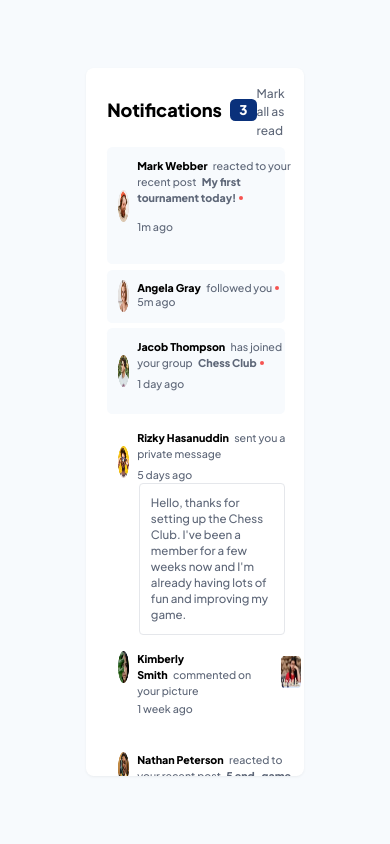
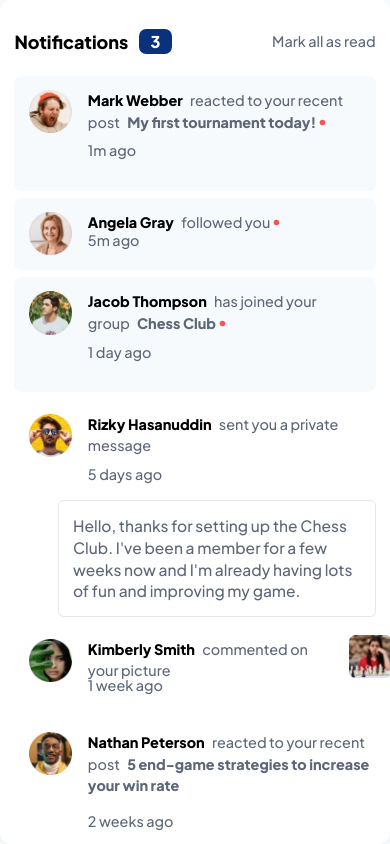
Before and after one commit to pkthunder87/notifications-page, a React (Vite) app: page / in a window 390 px wide. Built offline with nearby package versions, Linux system fonts and the light colour scheme.

Commit message:
Feat: Finish mobile design for NotificationsTop

```diff
--- a/src/App.jsx
+++ b/src/App.jsx
@@ -3,7 +3,7 @@ import NotificationsTop from './components/NotificationsTop';
 
 function App() {
   return (
-    <div className="grid h-[84dvh] w-[56dvw] grid-rows-[10%_90%] overflow-scroll rounded-xl bg-white px-8 py-4 text-2xl drop-shadow-sm">
+    <div className="grid h-[100dvh] w-full overflow-scroll rounded-xl bg-white px-4 py-4 text-2xl drop-shadow-sm sm:h-[84dvh] sm:w-[56dvw]  sm:px-8">
       <NotificationsTop />
       <NotificationsList />
     </div>
--- a/src/components/NotificationItem.jsx
+++ b/src/components/NotificationItem.jsx
@@ -22,7 +22,9 @@ function NotificationItem({
   return (
     <div>
       <div
-        className={`grid  w-full grid-cols-[10%_78%_12%] grid-rows-2 items-center gap-x-4 p-2 ${unreadHighlight}`}
+        className={`grid  w-full
+        grid-cols-[16%_70%_14%]
+        grid-rows-2 items-center gap-x-4 p-2 sm:grid-cols-[10%_78%_12%] ${unreadHighlight}`}
       >
         <div className={`row-span-2 ml-2 ${stylePicture}`}>
           <img
@@ -70,7 +72,7 @@ function NotificationItem({
       </div>
       {activeMessage ? (
         <div
-          className={`-mt-4 ml-12 rounded-md  border-[1px] border-solid p-4 text-[1.08rem] leading-6 text-dark-grayish-blue hover:cursor-pointer hover:bg-light-grayish-blue-1 sm:ml-[5.4rem] sm:mt-0`}
+          className={`ml-12 mt-4 rounded-md  border-[1px] border-solid p-4 text-[1.08rem] leading-6 text-dark-grayish-blue hover:cursor-pointer hover:bg-light-grayish-blue-1 sm:ml-[5.4rem]`}
         >{`${activeMessage}`}</div>
       ) : (
         false
--- a/src/components/NotificationsList.jsx
+++ b/src/components/NotificationsList.jsx
@@ -12,6 +12,7 @@ function NotificationsList() {
         reaction="reacted to your recent post"
         timestamp="1m ago"
         headline="My first tournament today!"
+        adjustPicture={true}
       />
       <NotificationItem
         profilePic="./avatar-angela-gray.webp"
@@ -26,6 +27,7 @@ function NotificationsList() {
         timestamp="1 day ago"
         headline="Chess Club"
         link="cursor-pointer text-blue"
+        adjustPicture={true}
       />
       <NotificationItem
         profilePic="./avatar-rizky-hasanuddin.webp"
@@ -34,6 +36,7 @@ function NotificationsList() {
         timestamp="5 days ago"
         activeMessage={activeMessage}
         unread={false}
+        adjustPicture={true}
       />
       <NotificationItem
         profilePic="./avatar-kimberly-smith.webp"
--- a/src/components/NotificationsTop.jsx
+++ b/src/components/NotificationsTop.jsx
@@ -1,13 +1,15 @@
 function NotificationsTop() {
   return (
-    <div className="flex items-center justify-between bg-white">
-      <div className=" mb-2 flex gap-3 font-extrabold">
-        <span className=" text-[1.7rem]">Notifications</span>
-        <span className="flex h-8 w-10 items-center justify-center rounded-lg bg-blue text-xl text-white">
+    <div className="mb-4 mt-4 flex items-center justify-between bg-white">
+      <div className=" mb-2 flex items-center gap-3 font-extrabold">
+        <span className="text-xl sm:mt-[2px] sm:text-[1.7rem]">
+          Notifications
+        </span>
+        <span className="flex h-7 w-9 items-center justify-center rounded-lg bg-blue text-lg text-white sm:h-8 sm:w-10 sm:text-xl">
           3
         </span>
       </div>
-      <div className="text-extrabold flex text-lg text-dark-grayish-blue hover:cursor-pointer hover:text-blue">
+      <div className="text-extrabold mb-2 flex text-base text-dark-grayish-blue hover:cursor-pointer hover:text-blue sm:text-lg">
         Mark all as read
       </div>
     </div>
--- a/src/index.css
+++ b/src/index.css
@@ -4,7 +4,7 @@
 
 @layer base {
   html {
-    @apply text-[66.7%];
+    @apply text-[90%] sm:text-[66.7%];
   }
 
   body {
```
